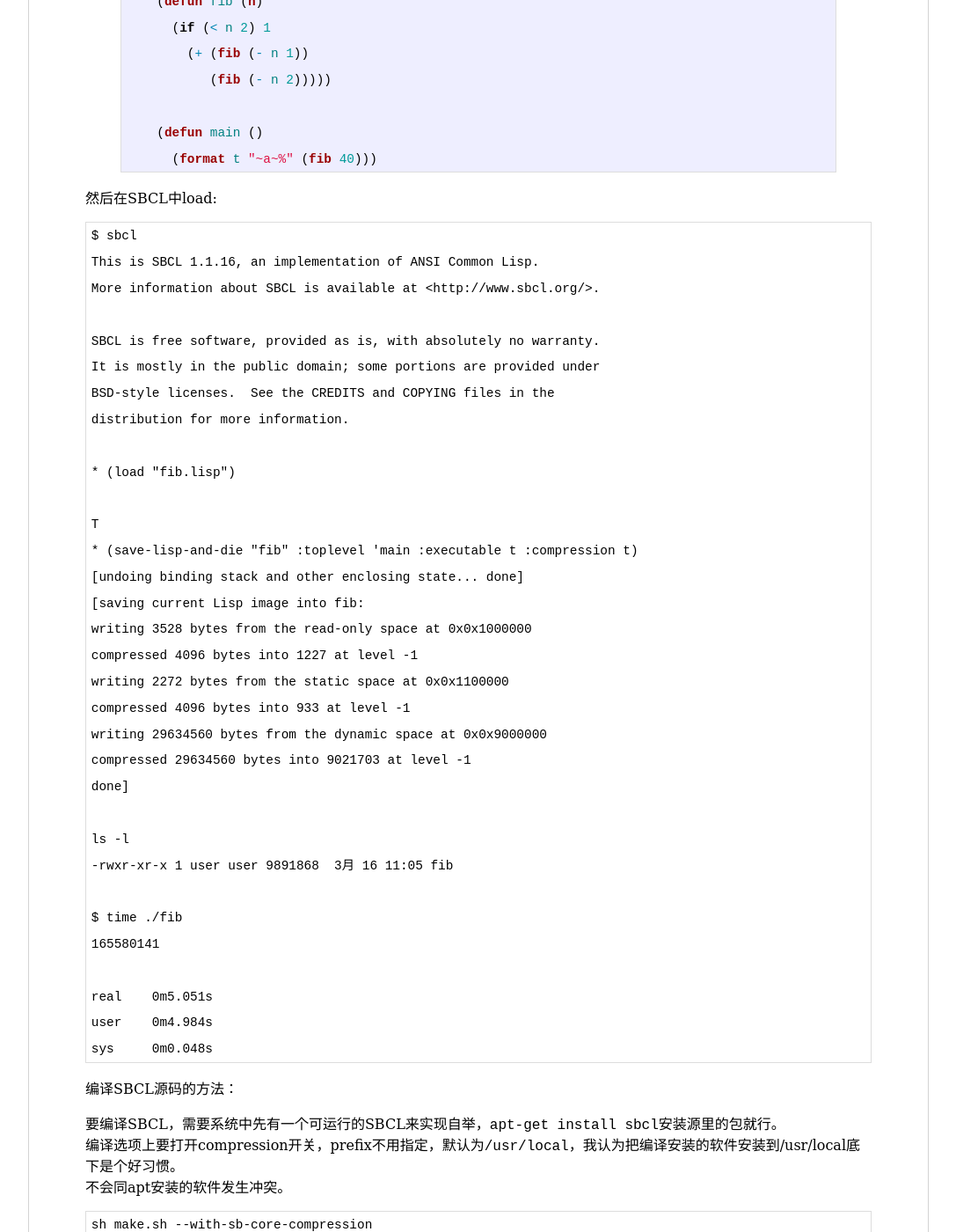
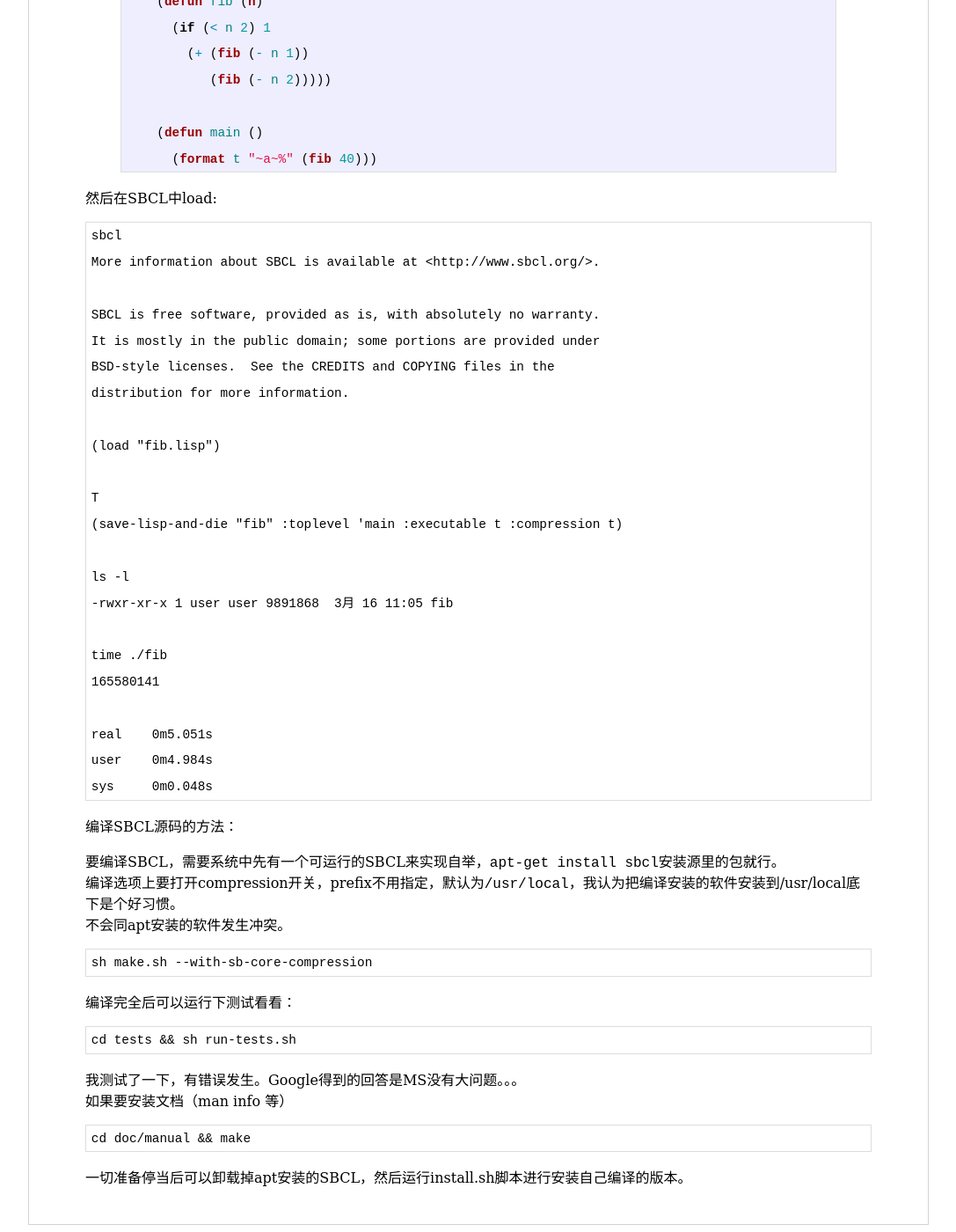
Before and after one commit to rhuichao/uternet.github.io, a Jekyll site: the page built from _posts/2014-03-16-sbcl-compile.md, in a window 1280 px wide and 1400 px high, scrolled down 703 px. Shown: the whole window at 88% size, without its empty margins (96-1183 px from the left). Built offline with Jekyll 4.4.1, drawn with Linux system fonts in a browser that asks for light colours.

Commit message:
new document posted

```diff
--- a/_posts/2014-03-16-sbcl-compile.md
+++ b/_posts/2014-03-16-sbcl-compile.md
@@ -30,8 +30,7 @@
 
 然后在SBCL中load:
 
-    $ sbcl
-    This is SBCL 1.1.16, an implementation of ANSI Common Lisp.
+    sbcl
     More information about SBCL is available at <http://www.sbcl.org/>.
 
     SBCL is free software, provided as is, with absolutely no warranty.
@@ -39,24 +38,15 @@
     BSD-style licenses.  See the CREDITS and COPYING files in the
     distribution for more information.
 
-    * (load "fib.lisp")
+    (load "fib.lisp")
 
     T
-    * (save-lisp-and-die "fib" :toplevel 'main :executable t :compression t)
-    [undoing binding stack and other enclosing state... done]
-    [saving current Lisp image into fib:
-    writing 3528 bytes from the read-only space at 0x0x1000000
-    compressed 4096 bytes into 1227 at level -1
-    writing 2272 bytes from the static space at 0x0x1100000
-    compressed 4096 bytes into 933 at level -1
-    writing 29634560 bytes from the dynamic space at 0x0x9000000
-    compressed 29634560 bytes into 9021703 at level -1
-    done]
+    (save-lisp-and-die "fib" :toplevel 'main :executable t :compression t)
 
     ls -l
     -rwxr-xr-x 1 user user 9891868  3月 16 11:05 fib
 
-    $ time ./fib
+    time ./fib
     165580141
 
     real    0m5.051s
```
